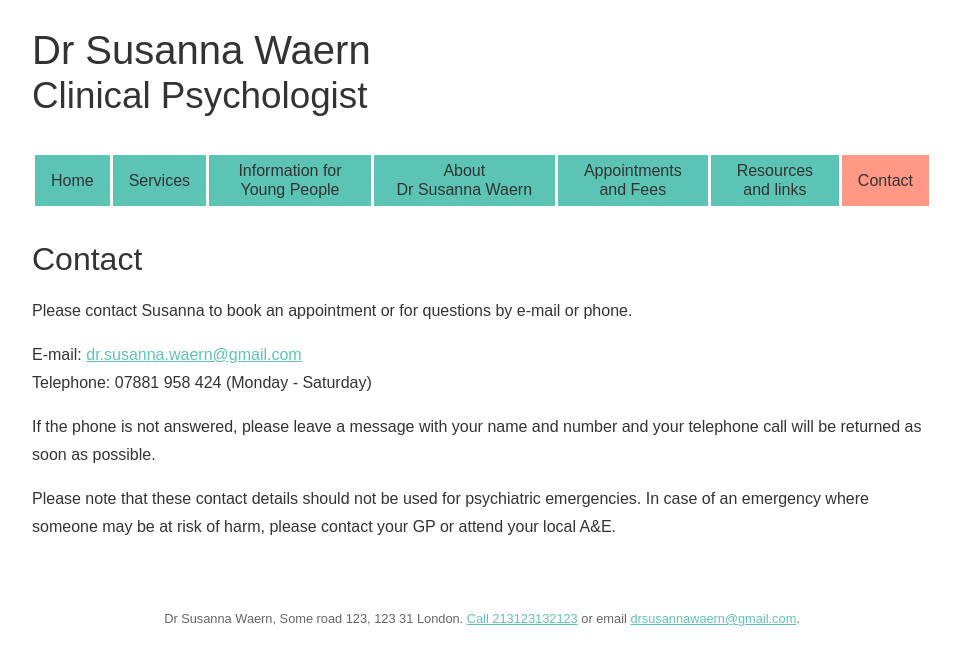
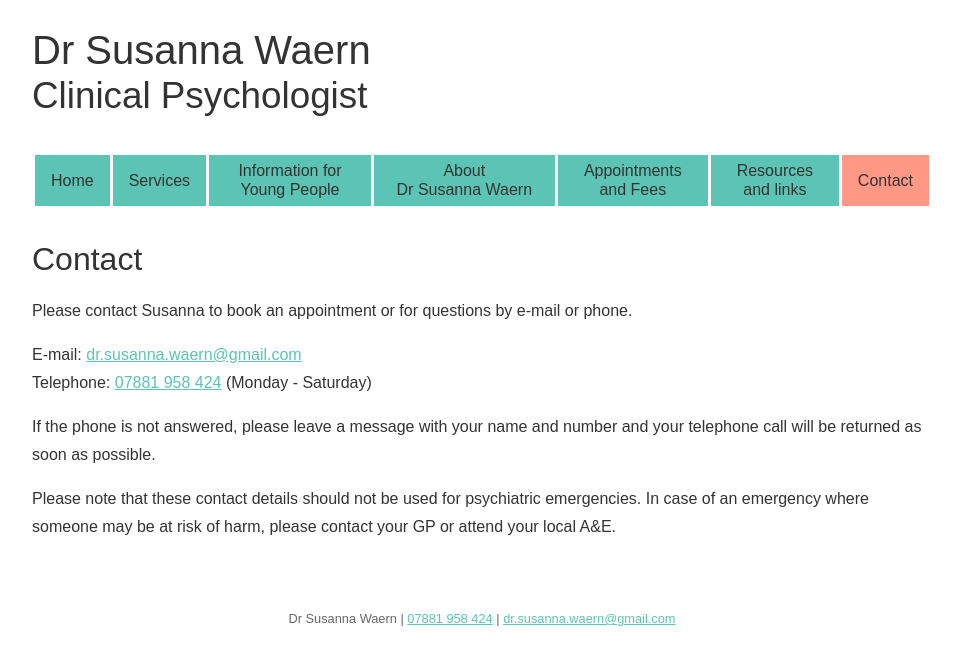
Before and after one commit to drsusannawaern/drsusannawaern.github.io, a Jekyll site: the page built from contact.html, in a window 1280 px wide. Shown: the top 665 px of the page, without its empty margins (158-1118 px from the left). Built offline with Jekyll 4.4.1, drawn with Linux system fonts in a browser that asks for light colours; some web fonts are replaced.

```diff
--- a/_config.yml
+++ b/_config.yml
@@ -2,11 +2,10 @@
 title: Dr Susanna Waern
 description: ""
 baseurl: ""
-url: "http://drsusannawaern.co.uk"
-address: "Dr Susanna Waern, Some road 123, 123 31 London"
-phone: "213123132123"
-email: "drsusannawaern@gmail.com"
-
+url: http://drsusannawaern.co.uk
+name: Dr Susanna Waern
+phone: 07881 958 424
+email: dr.susanna.waern@gmail.com
 
 # Build settings
 markdown: kramdown
--- a/_layouts/default.html
+++ b/_layouts/default.html
@@ -34,9 +34,9 @@
 <footer class="site-footer">
   <div class="wrapper">
     <p>
-    {{ site.address }}.
-    <a href="tel:{{ site.phone }}">Call {{ site.phone }}</a> or email
-    <a href="mailto:{{ site.email }}">{{ site.email }}</a>.
+    {{ site.name }} |
+    <a href="tel:{{ site.phone }}">{{ site.phone }}</a> |
+    <a href="mailto:{{ site.email }}">{{ site.email }}</a>
     </p>
   </div>
 </footer>
--- a/contact.html
+++ b/contact.html
@@ -13,8 +13,8 @@ body_class: "contact"
 
   <p>
   E-mail:
-  <a href="mailto:dr.susanna.waern@gmail.com">dr.susanna.waern@gmail.com</a><br>
-  Telephone: 07881 958 424 (Monday - Saturday)
+  <a href="mailto:{{ site.email }}">{{ site.email }}</a><br>
+  Telephone: <a href="tel:{{ site.phone }}">{{ site.phone }}</a> (Monday - Saturday)
   </p>
 
   <p>
```
